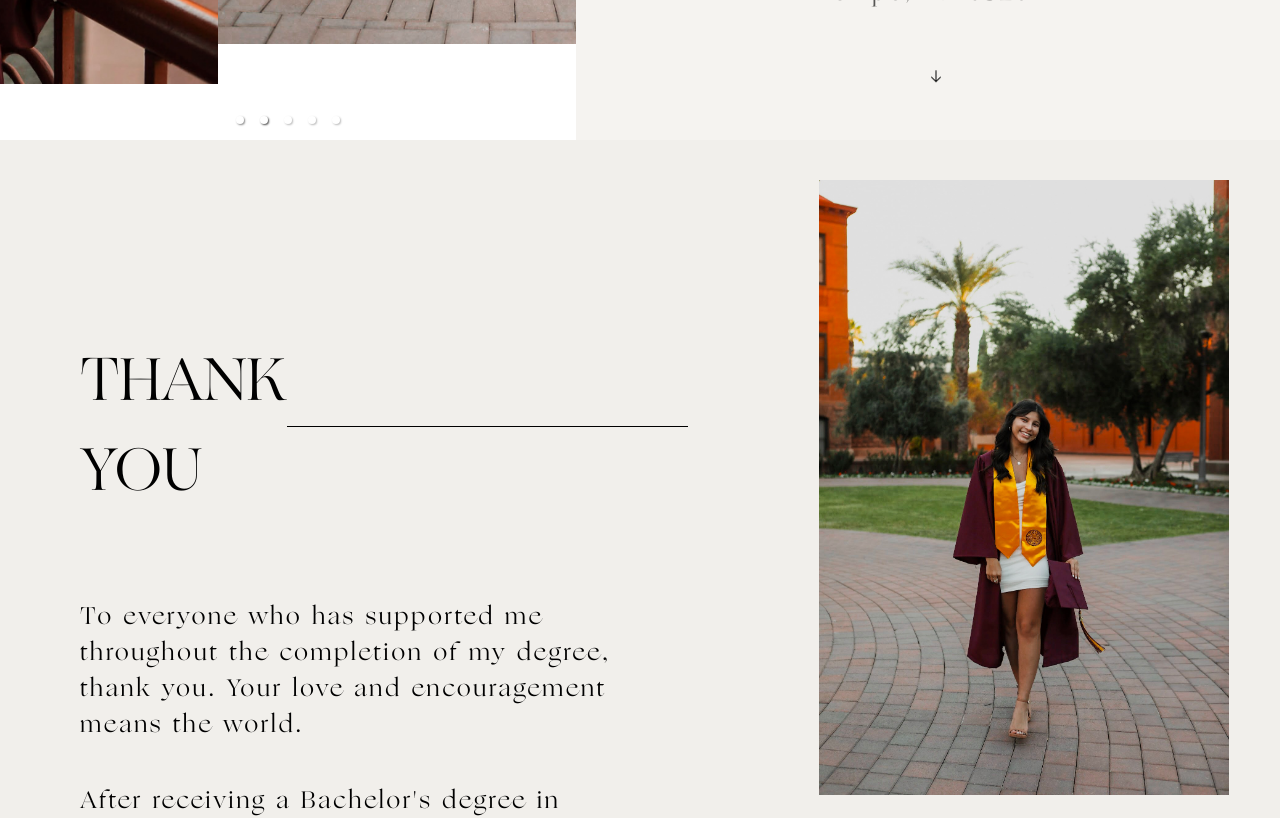
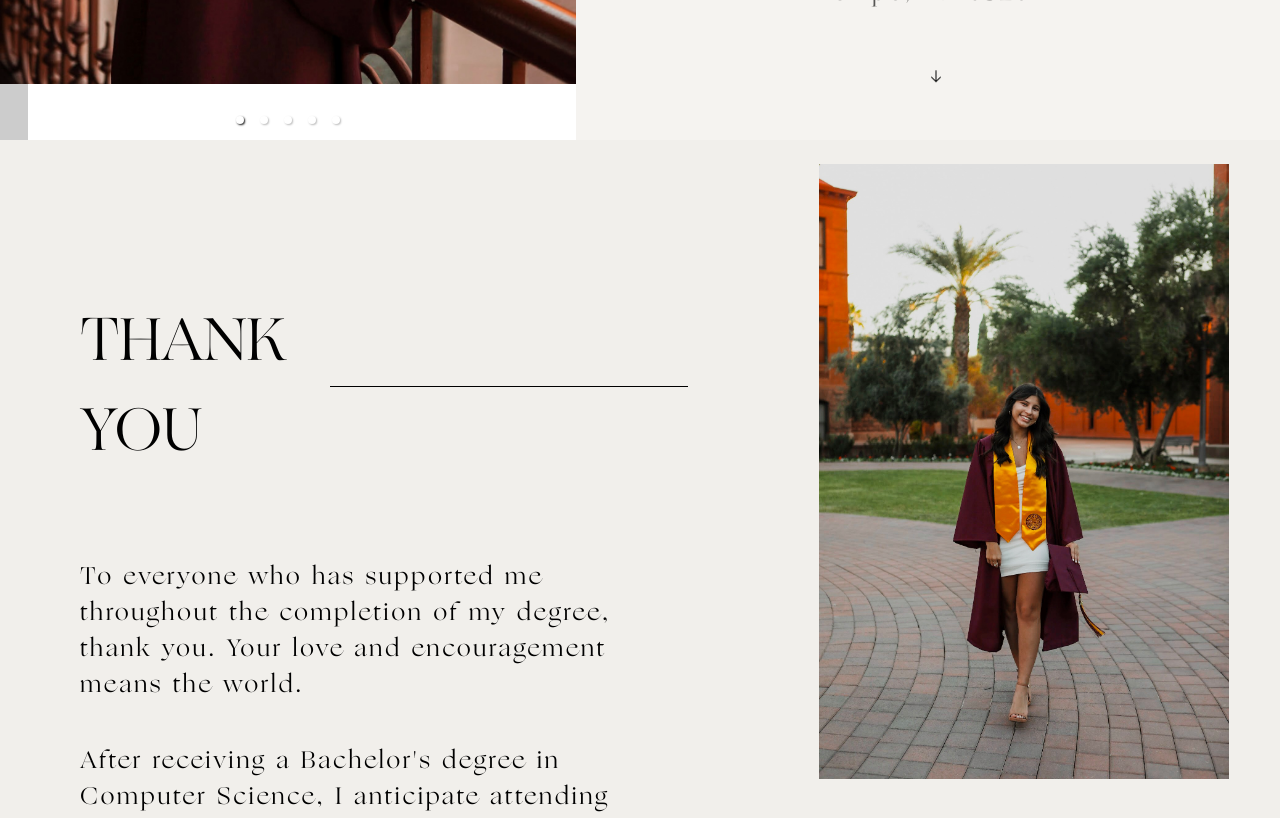
Before and after one commit to arianadaris/grad-announcement, a Next.js app: page / in a window 1280 px wide. Shown: the part 660-1478 px from the top of the page. Built offline with nearby package versions, Linux system fonts and the light colour scheme.

Commit message:
Update section dimensions

```diff
--- a/pages/index.js
+++ b/pages/index.js
@@ -9,16 +9,16 @@ export default function Home() {
       <Head>
         <title>Ariana Rajewski | ASU Graduation</title>
         <meta name="description" content="Ariana Rajewski ASU Graduation Announcement" />
-        <link rel="icon" type="image/x-icon" href="/images/favicon.png" />
+        <link rel="icon" href="/images/favicon.png" />
       </Head>
 
       <main className="">
         {/* Home Section */}
         <div className="lg:flex lg:flex-row xs:flex-col xs:h-full md:h-screen">
-          <div className="lg:w-[45%] xs:w-full lg:h-[100vh] xs:h-[35vh]">
+          <div className="lg:w-[45%] xs:w-full lg:h-[100vh] xs:h-[40vh]">
             <PhotoCarousel className="h-full" />
           </div>
-          <div className="lg:w-[55%] xs:w-full bg-[#F5F3F0] flex flex-col lg:justify-center items-center px-[10vw] lg:h-full xs:h-[55vh] lg:pt-0 md:pt-12 xs:pt-6">
+          <div className="lg:w-[55%] xs:w-full bg-[#F5F3F0] flex flex-col justify-center items-center px-[10vw] lg:h-full xs:h-[60vh] lg:pt-0 md:pt-12 xs:pt-2">
             <Image className="asuLogo" src={require('../public/images/ASU_Logo.png')} />
             <h2>Class of 2022</h2>
             <h1>Ariana Rajewski</h1>
@@ -38,9 +38,9 @@ export default function Home() {
 
         {/* Thank You Section */}
         <a id="thankyou"><div className="h-screen bg-[#F1EFEB] flex relative">
-          <div className="lg:w-[60%] xs:w-full lg:px-20 xs:px-10 lg:py-[25vh] md:py-[10vh] xs:py-10">
+          <div className="lg:w-[60%] xs:w-full lg:px-20 xs:px-10 lg:py-[20vh] md:py-[10vh] xs:py-10">
             <div className="lg:flex lg:flex-row xs:flex-col items-center">
-              <h1 className="lg:w-[50%] xs:text-center lg:text-left">THANK YOU</h1>
+              <h1 className="md:w-[70%] xs:text-center lg:text-left">THANK YOU</h1>
               <div className="border-b-[1px] border-black lg:w-[100%] xs:w-[50%] mb-8 mt-6 mx-auto" />
             </div>
             <div className="lg:my-20">
@@ -52,12 +52,12 @@ export default function Home() {
               </h3>
               <div className="flex xs:flex-col lg:flex-row lg:justify-between lg:items-center">
                 <h3 className="xs:text-center lg:text-left">Thank you all for being a part of my journey.</h3>
-                <h5 className="lg:mt-0 xs:mt-6 xs:text-center lg:text-left"><span className="font-ogg">-</span> Ariana Rajewski</h5>
+                <h5 className="lg:mt-0 xs:mt-6 xs:text-center lg:text-left w-[50%]"><span className="font-ogg">-</span> Ariana Rajewski</h5>
               </div>
             </div>
             <a href="https://www.arianadaris.dev/" target="_blank" rel="noreferrer"><h4 className="absolute bottom-5 hover:text-[rgba(0,0,0,0.75)]">arianadaris.dev</h4></a>
           </div>
-          <div className="lg:w-[40%] xs:w-0">
+          <div className="lg:w-[40%] xs:w-0 md:mt-[-2vh]">
             <Image src={require('../public/images/Ari_2.jpg')} className="personalImage" />
           </div>
         </div></a>
```
